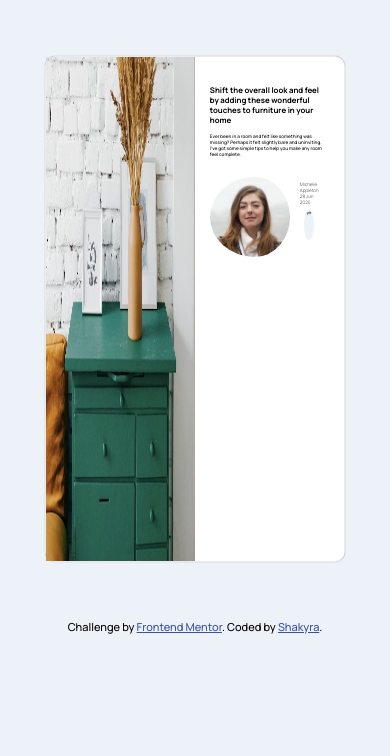
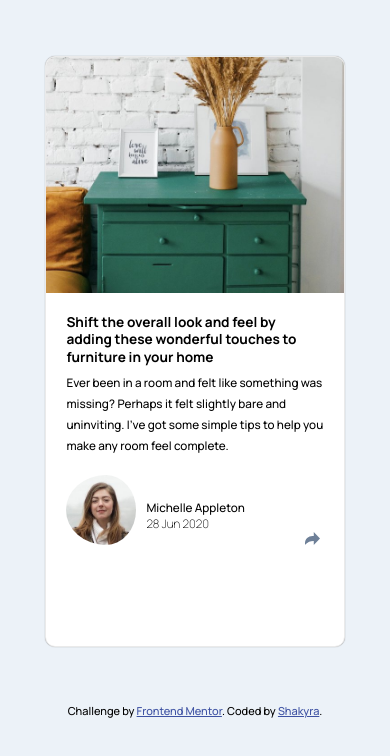
Before and after one commit to shakyra/ArticlePreviewChallenge, a plain HTML site: page index.html in a window 390 px wide. Drawn offline with Linux system fonts and the light colour scheme.

Commit message:
Added mobile view

```diff
--- a/index.html
+++ b/index.html
@@ -8,8 +8,7 @@
   <link rel="stylesheet" href="styles.css">
 
   <link rel="icon" type="image/png" sizes="32x32" href="./images/favicon-32x32.png">
-
-<script src="https://kit.fontawesome.com/629573c356.js" crossorigin="anonymous"></script>
+</script>
 
   <title>Frontend Mentor | Article preview component</title>
 
@@ -19,7 +18,9 @@
     .attribution a { color: hsl(228, 45%, 44%); }
   </style>
 </head>
+
 <body>
+
   <div class="body-content">
     <img class="drawers-img" src="images/drawers.jpg" alt="decorative plant atop a green dresser">
     <div class="body-text">
@@ -30,14 +31,27 @@
       Ever been in a room and felt like something was missing? Perhaps
       it felt slightly bare and uninviting. I’ve got some simple tips
       to help you make any room feel complete.
+    </div>
 
       <div class="author-info">
         <img class="avatar-michelle" src="images/avatar-michelle.jpg" alt-"small avatar icon of Michelle">
-    <p class="author-name">Michelle Appleton
-    <br id="date">28 Jun 2020</p>
+        <p class="author-name">Michelle Appleton</p>
+        <p class="date">28 Jun 2020</p>
       </div>
 
-    <i class="fas fa-share fa"></i>
+      <img class="share-icon" onclick="toggleSocialMediaIcons()" src="images/icon-share.svg" alt="social media share icon">
+
+      <div id="social-icons">
+        <span style="color: hsl(212, 23%, 69%)">SHARE</span>
+        <a href="https://www.facebook.com">
+          <img class="facebook-icon" src="images/icon-facebook.svg" alt="facebook icon">
+        </a>
+        <a href="https://www.pinterest.com">
+          <img class="pinterest-icon" src="images/icon-pinterest.svg" alt="pinterest icon">
+        </a>
+        <a href="https://www.twitter.com">
+          <img class="twitter-icon" src="images/icon-twitter.svg" alt="twitter icon">
+        </a>
       </div>
   </div>
 
@@ -45,5 +59,17 @@
     Challenge by <a href="https://www.frontendmentor.io?ref=challenge" target="_blank">Frontend Mentor</a>.
     Coded by <a href="https://github.com/shakyra">Shakyra</a>.
   </div>
+
+  <script>
+    function toggleSocialMediaIcons() {
+      var x = document.getElementById("social-icons");
+      if (x.style.display === "block") {
+          x.style.display = "none";
+        } else {
+            x.style.display =
+            "block";
+        }
+    }
+  </script>
 </body>
 </html>
--- a/styles.css
+++ b/styles.css
@@ -1,29 +1,37 @@
 body {
-  background-color: hsl(210, 46%, 95%);
+  background-color: red;
+  /* background-color: hsl(210, 46%, 95%); */
   font-family: 'Manrope', sans-serif;
-  font-size: 1.2vw;
+  font-size: 10px;
   height: 100vh;
 }
 
+p {
+  margin: 0;
+}
+
 .author-info {
-  padding-top: 20px;
+  padding-top: 2em;
 }
 
 .author-name {
-  font-weight: 200;
+  font-weight: 500;
 }
 
 .avatar-michelle {
   border-radius: 100%;
   float: left;
-  height: 80px;
+  height: 70px;
   padding-right: 10px;
-  width: 80px;
+  position: static;
+  width: 70px;
 }
 
 .beginning-text {
-  font-size: 2vw;
+  font-size: 1.6vw;
   font-weight: 700;
+  line-height: 1.3em;
+  margin-bottom: 0.50em;
 }
 
 .body-content {
@@ -33,29 +41,103 @@ body {
   box-shadow: 0px 0px 1px #888;
   box-sizing: border-box;
   font-weight: 500;
-  height: 60%;
+  height: 50%;
   margin: 15% auto 15% auto;
-  width: 80%;
+  max-width: 60%;
+  overflow: hidden;
 }
 
 .body-text {
-  padding: 20px;
+  padding-right: 2em;
+  padding-top: 3em;
+  line-height: 1.8em;
+}
+
+.date {
+  font-weight: 200;
 }
 
 .drawers-img {
   float: left;
   height: 100%;
   padding-right: 5%;
-  width: 50%;
+  width: 40%;
 }
 
-.fa-share {
-  background-color: hsl(210, 46%, 95%);
-  border-radius: 100%;
+.share-icon {
   color: hsl(214, 17%, 51%);
-  display: inline-block;
   float: right;
-  height: 25px;
   margin-right: 2em;
-  padding: 0.5em 0.6em;
 }
+
+#social-icons {
+  background-color: hsl(217, 19%, 35%);
+  border-radius: 15px;
+  color: white;
+  display: none;
+  float: right;
+  padding: 10px;
+  position: relative;
+  width: 20%;
+  top-margin: 15%;
+}
+
+.facebook-icon {
+  padding: 2%;
+}
+
+.pinterest-icon {
+  padding: 2%;
+}
+
+.twitter-icon {
+  padding: 2%;
+}
+
+@media all and (max-width: 475px) {
+  body {
+    background-color: hsl(210, 46%, 95%);
+    font-size: 3vw;
+    height: 100vh;
+  }
+
+  .author-info {
+    padding-top: 2em;
+  }
+
+  .author-name {
+    font-weight: 500;
+  }
+
+  .avatar-michelle {
+    margin-bottom: 500px;
+    margin-left: 20px;
+    padding-right: 10px;
+    position: relative;
+    top: -25px;
+  }
+
+  .beginning-text {
+    font-size: 3.5vw;
+  }
+
+  .body-content {
+    height: 70%;
+    max-width: 80%;
+  }
+
+  .body-text {
+    padding: 20px;
+  }
+
+  .drawers-img {
+    height: 40%;
+    margin-bottom: 20px;
+    width: 100%;
+  }
+
+  .responsive {
+  width: 100%;
+  height: auto;
+  }
+}
```
Lines whose indentation alone changed are shown as unchanged.
